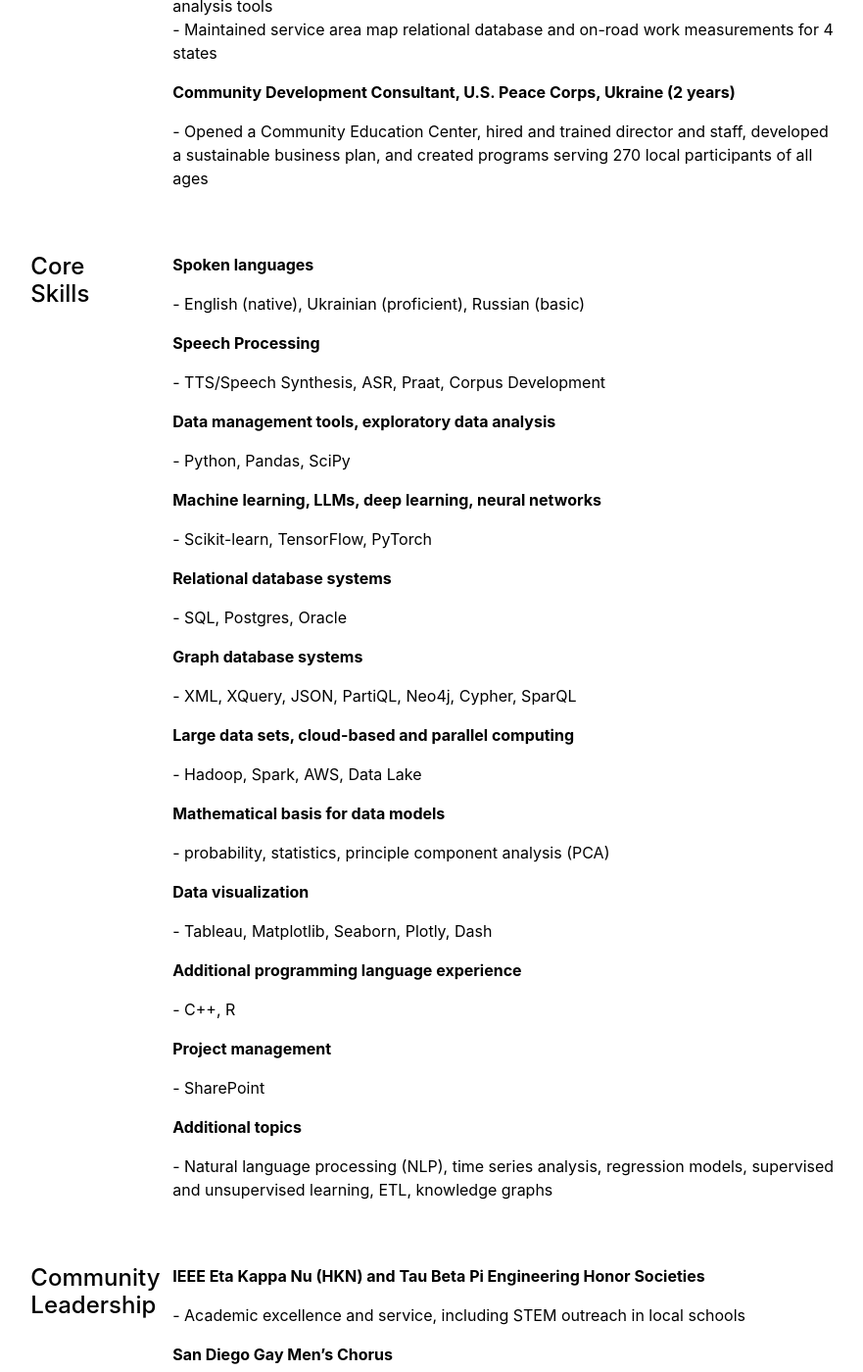
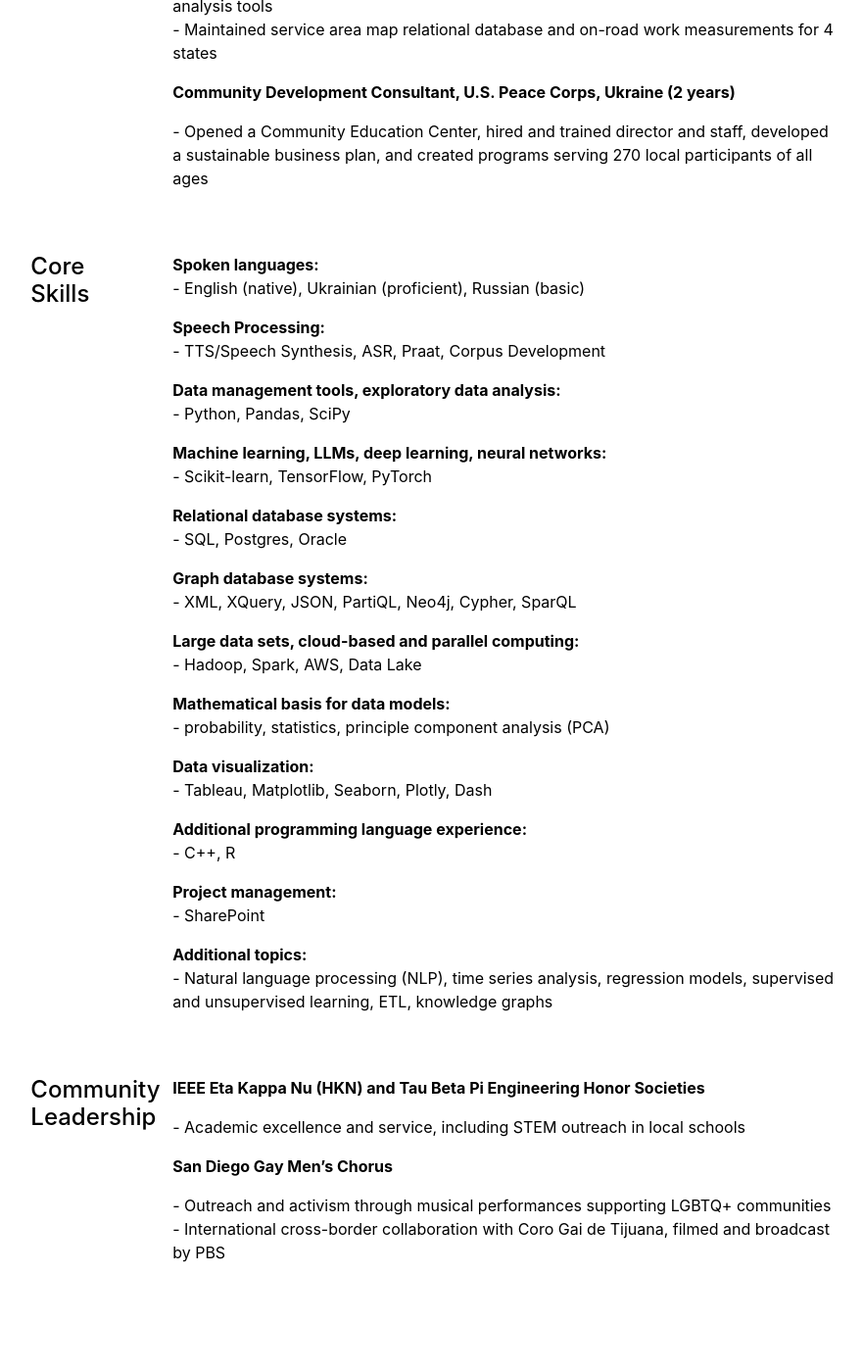
Before and after one commit to speakingofdata/speakingofdata.github.io, a Jekyll site: the page built from about.md, in a window 1280 px wide and 1400 px high, scrolled down 603 px. Shown: the whole window at 98% size, without its empty margins (198-1079 px from the left). Built offline with Jekyll 4.4.1, drawn with Linux system fonts in a browser that asks for light colours.

Commit message:
Update about.html

```diff
--- a/_layouts/about.html
+++ b/_layouts/about.html
@@ -38,8 +38,8 @@ layout: default
       </div>
       <div class="col-md-10">
         {% for section in site.data.about.skills %}
-          <p class="fw-bold">{{ section.title }}</p>
-          <p>- {{ section.description }}</p>
+          <p><b>{{ section.title }}:</b><br>
+          - {{ section.description }}</p>
         {% endfor %}
       </div>
     </div>
```
